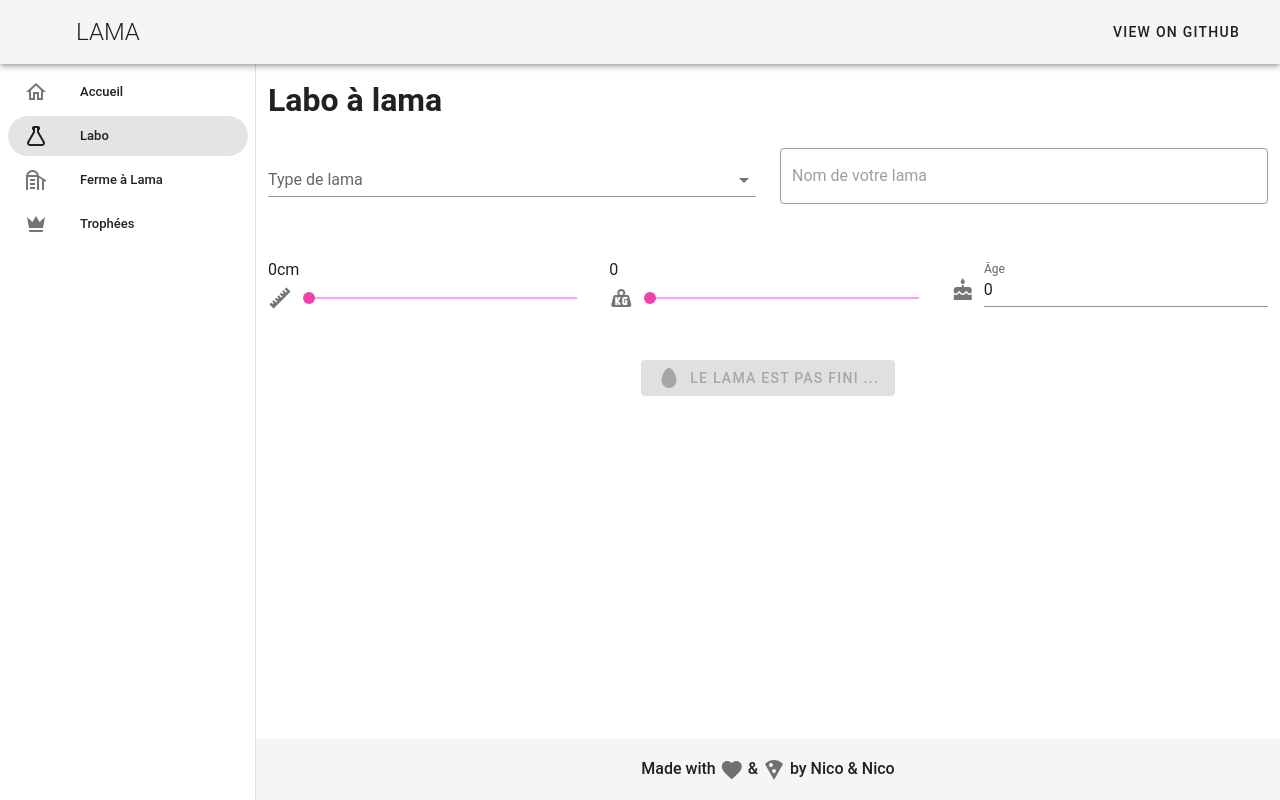
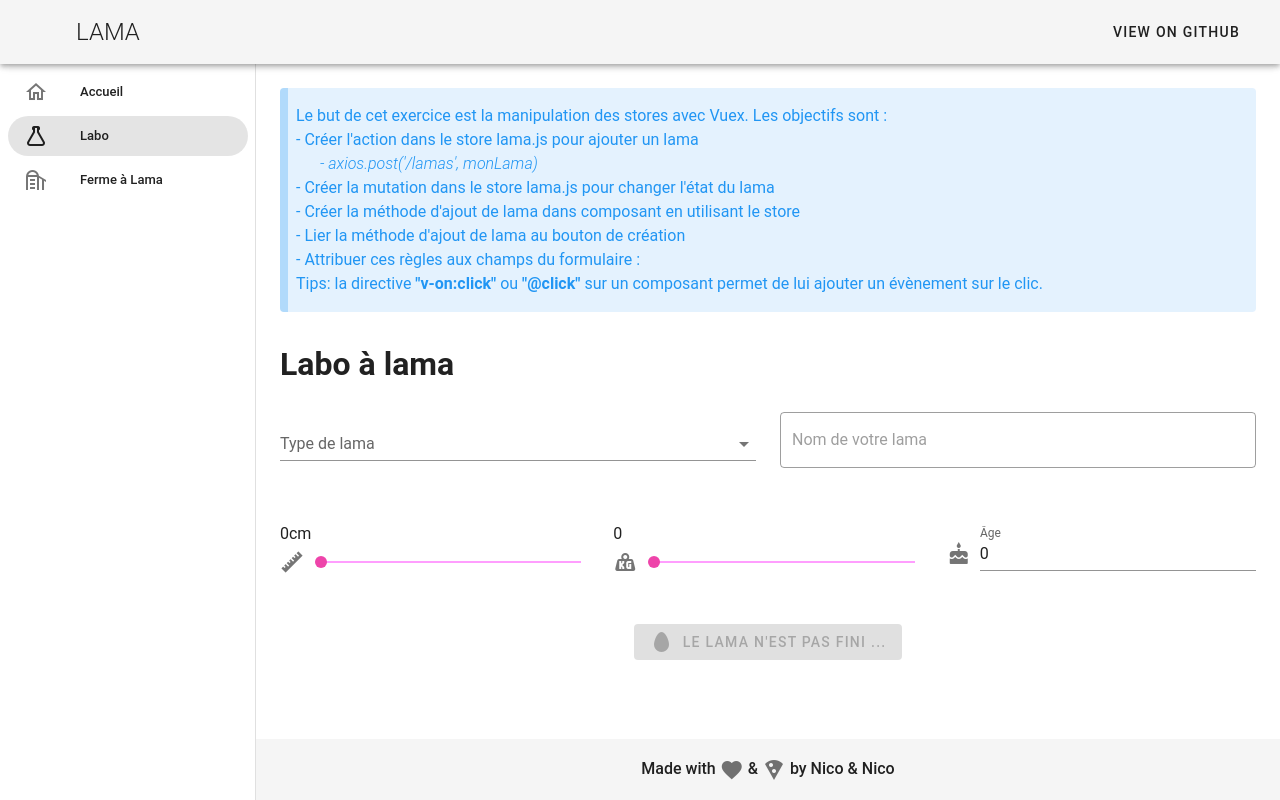
Before and after one commit to NicolasDeleplace/training-vuejs, a Vue app: page /lab in a window 1280 px wide. Built offline with nearby package versions, Linux system fonts and the light colour scheme; a small style sheet from the web is missing.

Commit message:
Finalisation exercice 4

```diff
--- a/package.json
+++ b/package.json
@@ -41,7 +41,9 @@
       "plugin:vue/essential",
       "eslint:recommended"
     ],
-    "rules": {},
+    "rules": {
+      "no-unused-vars": "off"
+    },
     "parserOptions": {
       "parser": "babel-eslint"
     }
--- a/src/App.vue
+++ b/src/App.vue
@@ -80,12 +80,7 @@ export default {
         icon: 'mdi-silo',
         title: 'Ferme à Lama',
         link: { name: 'farm' }
-      },
-      {
-        icon: 'mdi-crown',
-        title: 'Trophées',
-        link: { name: 'trophies' }
-      },
+      }
     ],
     snackbar: false,
     snack: {
--- a/src/components/Lab/LamaForm.vue
+++ b/src/components/Lab/LamaForm.vue
@@ -1,4 +1,21 @@
 <template>
+  <v-container class="mb-12">
+      <v-row>
+        <v-col>
+          <v-alert color="blue" text border="left">
+            <p class="mb-0">Le but de cet exercice est la manipulation des stores avec Vuex. Les objectifs sont : </p>
+            <p class="mb-0">- Créer l'action dans le store lama.js pour ajouter un lama</p>
+            <p class="mb-0 ml-6 font-weight-light font-italic">- axios.post('/lamas', monLama)</p>
+            <p class="mb-0">- Créer la mutation dans le store lama.js pour changer l'état du lama</p>
+            <p class="mb-0">- Créer la méthode d'ajout de lama dans composant en utilisant le store</p>
+            <p class="mb-0">- Lier la méthode d'ajout de lama au bouton de création</p>
+            <p class="mb-0">- Attribuer ces règles aux champs du formulaire : </p>
+            <p class="mb-0">Tips: la directive <span class="font-weight-bold">"v-on:click"</span>
+            ou <span class="font-weight-bold">"@click"</span>
+            sur un composant permet de lui ajouter un évènement sur le clic.</p>
+          </v-alert>
+        </v-col>
+      </v-row>
     <v-form v-model="valid">
         <v-row>
             <v-col>
@@ -54,15 +71,15 @@
         </div>
         <v-row justify="end" align="center">
             <v-col cols="12" class="text-center">
-                <v-btn :disabled="!valid" @click="updateLama" v-if="lama.id" color="primary"><v-icon class="mr-2">mdi-knife</v-icon> Lancer l'operation chirugicale de {{lama.name}}</v-btn>
-                <v-btn :disabled="!valid" @click="addLama" v-else color="primary">
+                <v-btn :disabled="!valid" color="primary">
                     <v-icon class="mr-2">mdi-egg</v-icon>
                     <span v-if="lama.name">Donner naissance à {{lama.name}}</span>
-                    <span v-else>Le lama est pas fini ... </span>
+                    <span v-else>Le lama n'est pas fini ... </span>
                 </v-btn>
             </v-col>
         </v-row>
     </v-form>
+  </v-container>
 </template>
 
 <script>
@@ -113,21 +130,11 @@
         this.lama.options = type.options
       },
       async addLama() {
-        await this.$store.dispatch('addLama', this.lama);
-        this.$router.push({name:'farm'})
-      },
-      async updateLama(){
-        await this.$store.dispatch('updateLama', this.lama)
-        this.$router.push({name:'farm'})
+        //TODO
       }
     },
     created(){
       this.types = LamaTypes
-      const lama = this.$store.getters.lama
-      if(lama){
-        this.selectedType = this.types.find(t => t.component === lama.type)
-        this.lama = lama
-      }
     },
     beforeRouteLeave(to, from, next){
       this.$store.commit('selectLama', null)
--- a/src/router/index.js
+++ b/src/router/index.js
@@ -3,7 +3,6 @@ import VueRouter from 'vue-router'
 import Home from '../views/Home.vue'
 import Lab from '../views/Lab.vue'
 import Farm from '../views/Farm.vue'
-import Trophies from '../views/Trophies.vue'
 
 Vue.use(VueRouter)
 
@@ -27,12 +26,7 @@ const routes = [
     path: '/lab',
     name: 'lab',
     component: Lab
-  },
-  {
-    path: '/trophies',
-    name: 'trophies',
-    component: Trophies
-  },
+  }
 ]
 
 const router = new VueRouter({
--- a/src/store/index.js
+++ b/src/store/index.js
@@ -1,13 +1,11 @@
 import Vue from 'vue'
 import Vuex from 'vuex'
 import lamas from './modules/lamas'
-import trophies from './modules/trophies'
 
 Vue.use(Vuex)
 
 export default new Vuex.Store({
   modules:{
-    lamas,
-    trophies,
+    lamas
   }
 })
--- a/src/store/modules/lamas.js
+++ b/src/store/modules/lamas.js
@@ -1,7 +1,6 @@
 import axios from 'axios'
 
 axios.defaults.baseURL = 'http://localhost:3000/api'
-
 
 export default {
   state: {
@@ -17,19 +16,10 @@ export default {
     },
     removeLama(state, lama){
       state.lamas = state.lamas.filter(l => l.id !== lama.id)
-    },
-    selectLama(state, lama){
-      state.selectedLama = lama
-    },
-    updateLama(state, lama){
-      const index = state.lamas.findIndex(l => l.id === lama.id)
-      if(index !== -1){
-        state.lamas[index] = lama
-      }
     }
   },
   actions: {
-    async fetchLamas({commit}){
+    async fetchLamas({commit}) {
       try{
         const response = await axios.get('/lamas')
         commit('setLamas', response.data)
@@ -37,23 +27,9 @@ export default {
         throw e
       }
     },
+    //eslint-disable-next-line no-unused-vars
     async addLama({commit}, lama) {
-      try {
-        const response = await axios.post('/lamas/', lama)
-        commit('addLama', response.data)
-      } catch(e) {
-        throw e
-      }
-    },
-    async updateLama({commit, state}, lama){
-      commit('updateLama', lama)
-      try {
-        const response = await axios.patch('/lamas/' + lama.id, lama)
-        commit('updateLama', response.data)
-      } catch (e) {
-        commit('updateLama', state.selectedLama)
-        throw e
-      }
+      //TODO
     },
     removeLama({commit}, lama){
       commit('removeLama', lama)
@@ -66,7 +42,6 @@ export default {
     },
   },
   getters:{
-    lama: state => state.selectedLama,
     lamas: state => state.lamas
   }
 }
--- a/src/views/Farm.vue
+++ b/src/views/Farm.vue
@@ -19,12 +19,6 @@
           <v-container class="mt-0 pt-0">
             <v-row class="indigo darken-2 ">
               <v-col cols="2">
-                <v-tooltip top>
-                  <template v-slot:activator="{ on }">
-                    <v-btn icon color="indigo darken-4" v-on="on" @click="edit(lama)"><v-icon>mdi-flask</v-icon></v-btn>
-                  </template>
-                  <span>Apporter des modifications génétique à {{lama.name}}</span>
-                </v-tooltip>
               </v-col>
               <v-col cols="8" class="text-center white--text">
                 <span class="title">{{lama.name}}</span>
@@ -113,10 +107,6 @@ export default {
         message: lama.name + ' est mort dans d\'attroces souffrances par votre faute...',
         type: 'info'
       })
-    },
-    edit(lama){
-      this.$store.commit('selectLama', lama)
-      this.$router.push({name: 'lab'})
     }
   }
 }
--- a/src/views/Home.vue
+++ b/src/views/Home.vue
@@ -12,47 +12,12 @@
     </v-row>
     <v-row class="text-center">
       <v-col cols="8" class="mx-auto">
-        <v-card outlined>
-          <v-card-text>
-            <h1 class="display-1 mb-3">Hello !</h1>
-            <span class="subtitle-1">Bienvenue dans votre élevage de lama. Vous pouvez dès à présent donner la vie à de nouveaux lamas ou allez rendre visite
-              à vos magnifique lamas.</span>
-          </v-card-text>
-        </v-card>
-      </v-col>
-    </v-row>
-    <v-row>
-      <v-col cols="4" offset="2">
-        <v-card color="indigo">
-          <v-card-text class="text-center">
-            <h1 class="display-4">
-              <v-icon size="70">mdi-flask-empty-outline</v-icon>
-            </h1>
-            <span class="title font-weight-light indigo--text text--darken-4">creation de lama disponible</span>
-          </v-card-text>
-          <v-card-actions>
-            <v-btn text dark :to="{name: 'lab'}" class="mx-auto">
-              <v-icon class="mr-2">mdi-flask-empty-outline</v-icon>
-              Aller au labo
-            </v-btn>
-          </v-card-actions>
-        </v-card>
-      </v-col>
-      <v-col cols="4">
-        <v-card color="indigo">
-          <v-card-text class="text-center">
-            <h1 class="display-4">
-              {{lamas.length}}
-            </h1>
-            <span class="title font-weight-light indigo--text text--darken-4">lamas dans la ferme</span>
-          </v-card-text>
-          <v-card-actions>
-            <v-btn text dark :to="{name: 'farm'}" class="mx-auto">
-              <v-icon class="mr-2">mdi-silo</v-icon>
-              Aller à la ferme
-            </v-btn>
-          </v-card-actions>
-        </v-card>
+        <v-alert color="blue" text border="left">
+            <h1 class="display-1 mb-3">Manipulation du store</h1>
+            <p class="subtitle-1">Le but de cet exercice est d'utiliser le store afin de créer un lama et
+              l'ajouter à sa ferme.</p>
+            <v-btn color="blue" outlined :to="{name: 'lab'}">Go</v-btn>
+        </v-alert>
       </v-col>
     </v-row>
   </v-container>
```
